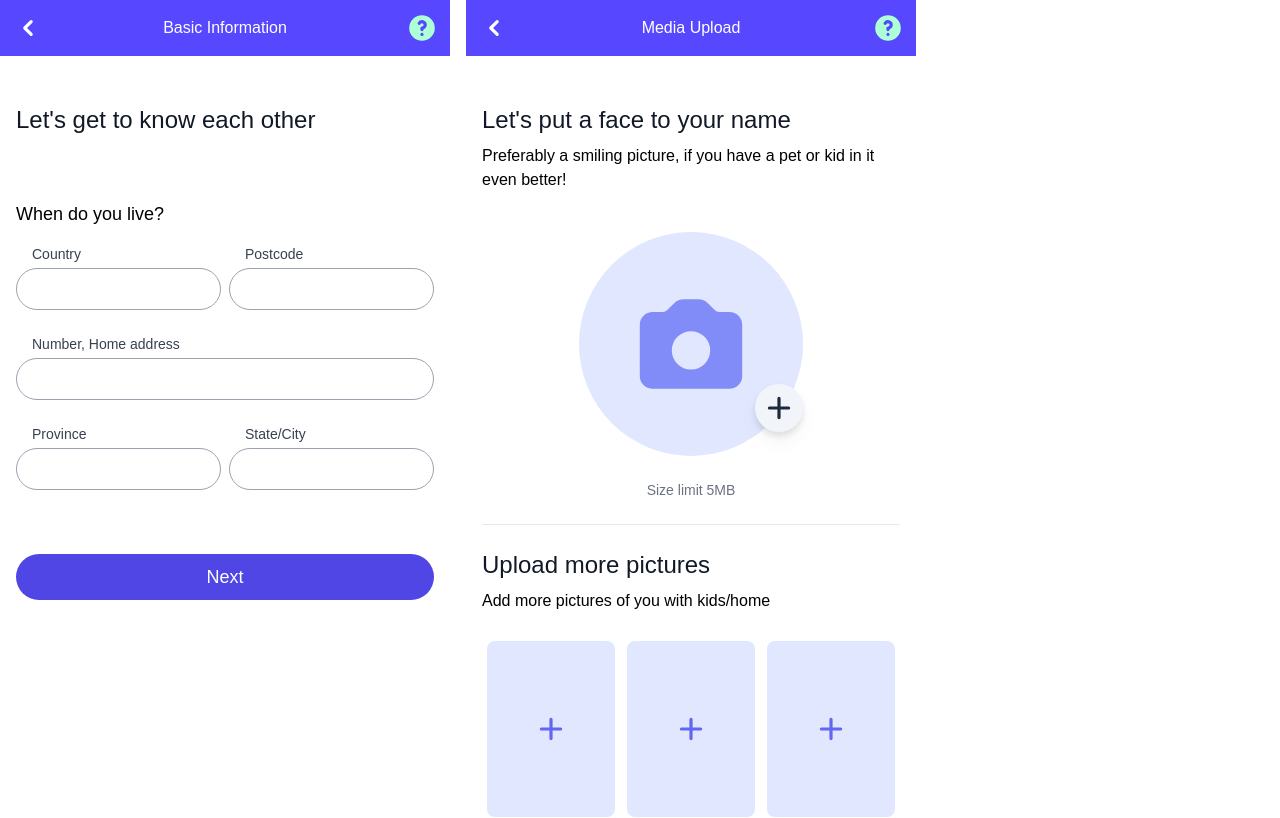
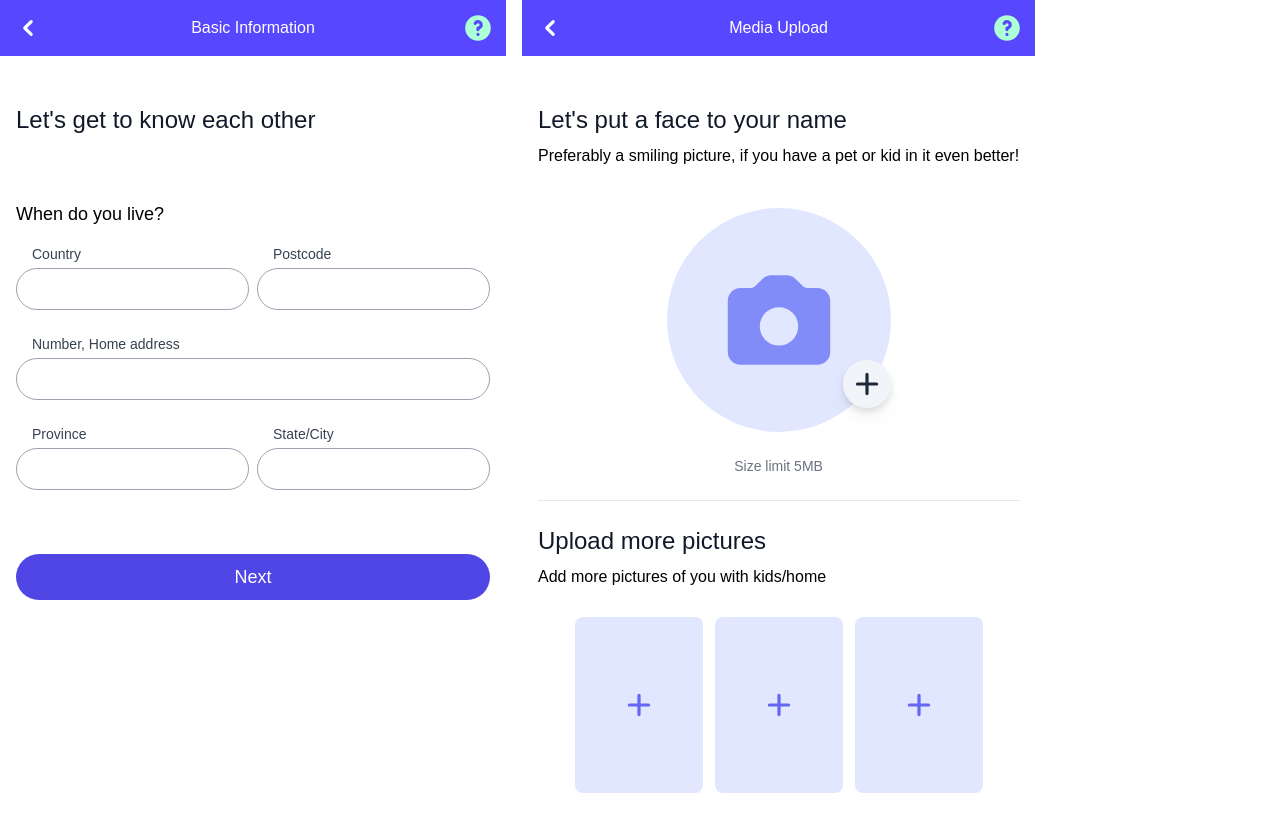
Before and after one commit to andres-codigo/nanny-nina, a Vue app: page /host-nanny in a window 1280 px wide. Shown: the top 818 px of the page. Built offline with nearby package versions, Linux system fonts and the light colour scheme.

Commit message:
[for-dev-not-prod class updates/added w-full to UserProgress span's to fix alignment issue]

```diff
--- a/src/components/home/UserProgress.vue
+++ b/src/components/home/UserProgress.vue
@@ -1,8 +1,8 @@
 <template>
 	<div class="flex flex-row mb-4 mt-4">
 		<div class="basis-1/2 ml-4">
-			<span class="inline-block text-xl">Hello, Brittany</span>
-			<span class="inline-block text-lg text-gray-500 antialiased">Explore Jobs</span>
+			<span class="inline-block w-full text-xl">Hello, Brittany</span>
+			<span class="inline-block w-full text-lg text-gray-500 antialiased">Explore Jobs</span>
 		</div>
 		<div :class="['basis-1/2 mr-4 relative', !showCompletionPercentage ? 'hidden sm:hidden' : '']">
 			<div class="absolute -bottom-1 right-0 ">
--- a/src/pages/host/nanny/HostNannyContainer.vue
+++ b/src/pages/host/nanny/HostNannyContainer.vue
@@ -5,7 +5,7 @@ import MediaUploadPhoto02 from './pages/MediaUploadPhoto02.vue'
 
 <template>
 	<div class="flex flex-wrap grow gap-y-6 sm:gap-x-4 w-full h-full">
-		<BioForm01 class="min-w-360-for-dev-not-prod max-w-450-for-dev-not-prod" />
-		<MediaUploadPhoto02 class="min-w-360-for-dev-not-prod max-w-450-for-dev-not-prod" />
+		<BioForm01 class="min-w-360-for-dev-not-prod" />
+		<MediaUploadPhoto02 class="min-w-360-for-dev-not-prod" />
 	</div>
 </template>
--- a/src/pages/onboarding/childminder-service/ChildminderServiceContainer.vue
+++ b/src/pages/onboarding/childminder-service/ChildminderServiceContainer.vue
@@ -4,6 +4,6 @@ import Home01 from './pages/Home01.vue'
 
 <template>
 	<div class="flex flex-wrap grow gap-y-6 sm:gap-x-4 w-full h-full bg-gray-200">
-		<Home01 class="max-w-450-for-dev-not-prod" />
+		<Home01 class="min-w-360-for-dev-not-prod" />
 	</div>
 </template>
```
